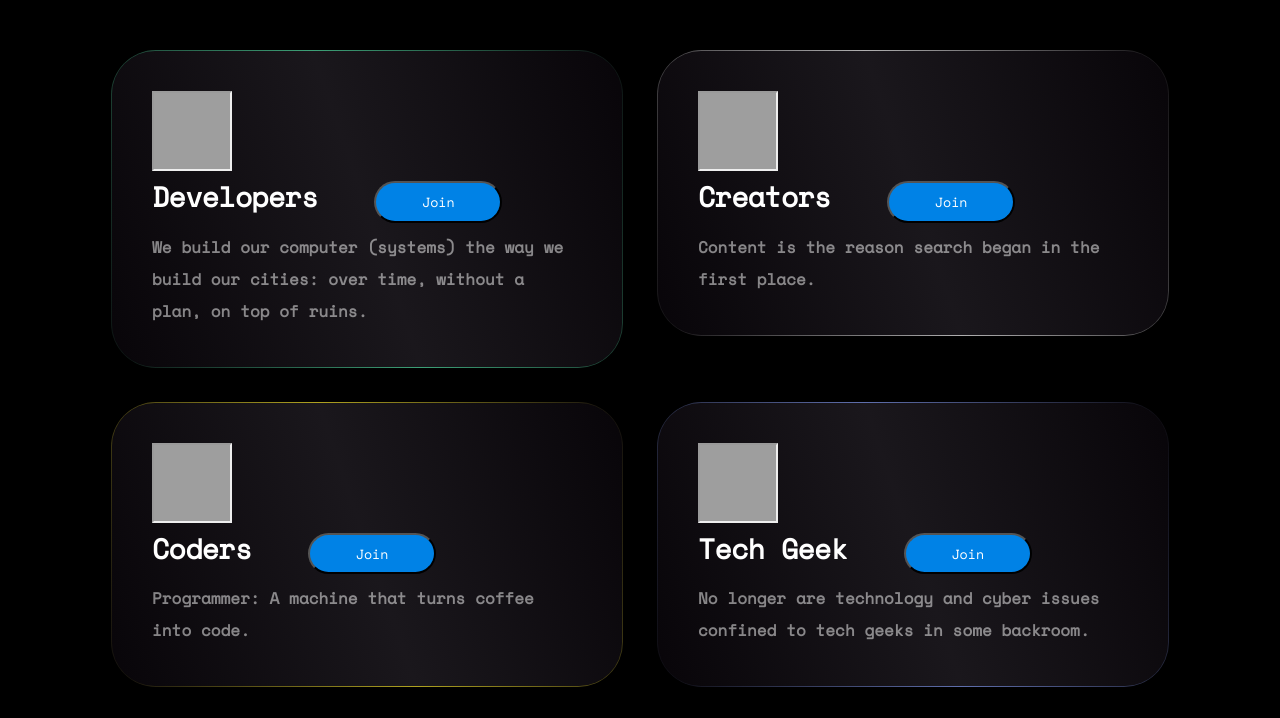
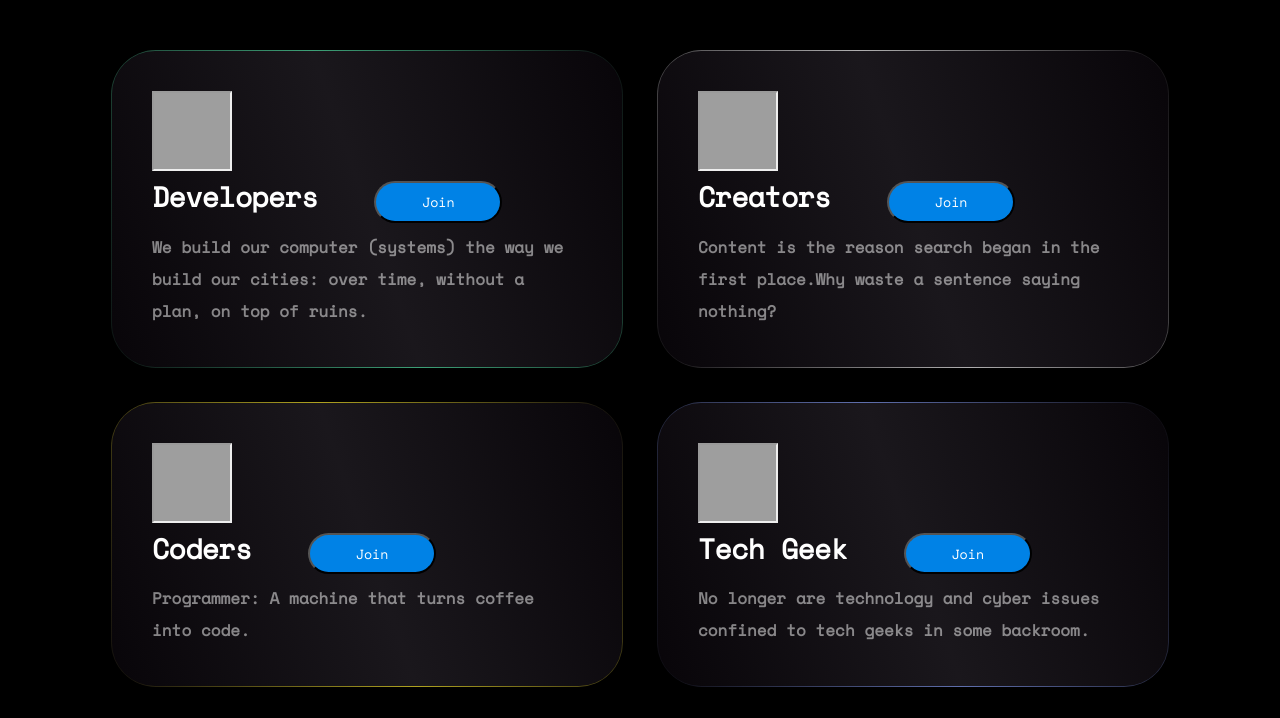
Before and after one commit to Mad-max-op/debug-entity, a plain HTML site: page main/main.html in a window 1280 px wide. Shown: the part 221-939 px from the top of the page. Drawn offline with nearby package versions, Linux system fonts and the light colour scheme; grey boxes are pictures that could not be loaded; a web font is replaced by a local one.

Commit message:
final para text

```diff
--- a/main/main.html
+++ b/main/main.html
@@ -46,7 +46,7 @@
             <div class="container-card bg-white-box">
               <iframe src="https://giphy.com/embed/KGhpQ5NMoWKQurlHwI"width="80" height="80" viewBox="0 0 120 120" fill="none" class="giphy-embed" allowFullScreen></iframe>
               <p class="card-title">Creators  <button onclick="window.location.href='http://nhcechatroom.unaux.com/rooms.php?roomname=Creators'">Join</button></p>
-              <p class="card-description">Content is the reason search began in the first place.</p>
+              <p class="card-description">Content is the reason search began in the first place.Why waste a sentence saying nothing?</p>
             </div>
           </div>
 
```
